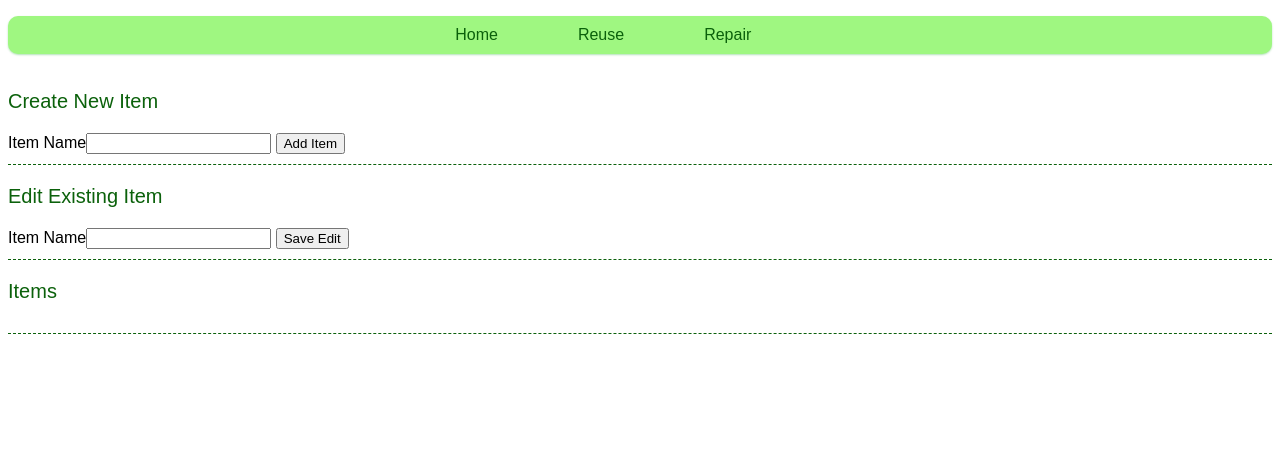
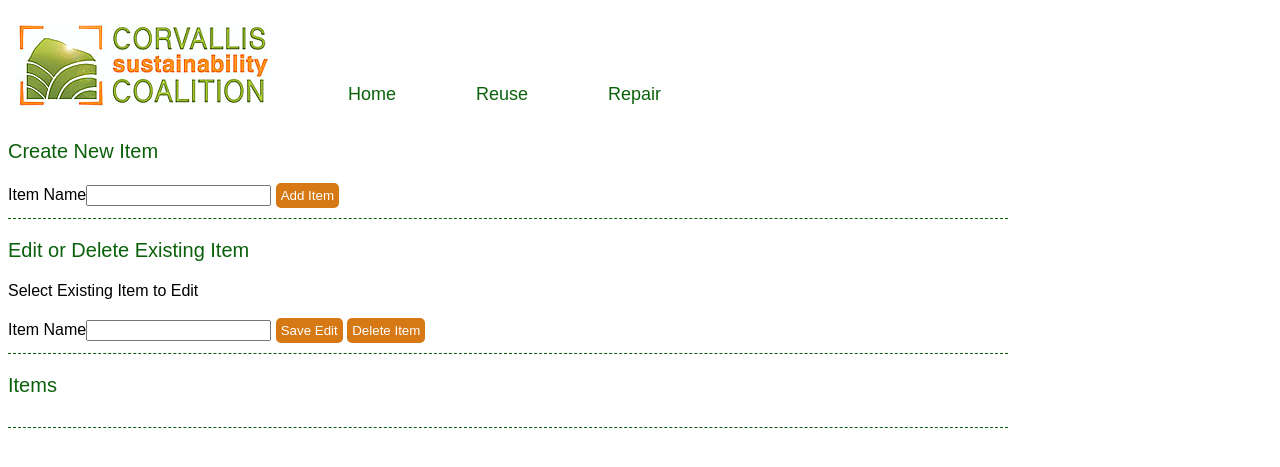
Before and after one commit to laurapfister/CorvallisReuseApp, a PHP site: page /rep_items.html in a window 1280 px wide. Shown: the top 467 px of the page. Run offline with PHP 8.4, Linux system fonts and the light colour scheme; some libraries are stand-ins or nearby versions.

Commit message:
Repair Items CSS and JS functionality

```diff
--- a/rep_items.css
+++ b/rep_items.css
@@ -1,6 +1,12 @@
 body{
     background-color:#FFFFFF;
     font-family:Arial;
+}
+
+#header{
+    display: block;
+    width: 1000px;
+    height: 112px;
 }
 
 h3{
@@ -13,6 +19,7 @@
 section{
     border-bottom:1px dashed #0B610B;
     padding-bottom: 10px;
+    width: 1000px;
 }
 
 .menu-list:after{
@@ -22,35 +29,42 @@
 }
 
 .menu-wrap{
-    width:100%;
-    background:#9FF781;
-    border-radius:10px;
-    box-shadow: 0px 1px 2px rgba(0, 160, 20, 0.3);
+    max-width: 840px;
+    background:#FFFFFF;
+    border-radius:2px;
+    float: left;
+    display:inline-block;
 
 }
 
 .menu{
-    display: block;
-    width: 100%;
+    display: inline-block;
+    width: 840px;
     margin: 0px auto;
+    height: 32px;
+    padding-bottom: 30px;
+    padding-top: 50px;
+    position: absolute;
 }
 
 .menu li{
     margin:0px;
     list-style:none;
-    left:30%;
+    right: 0%;
  }
 
 .menu a{
     transition:all linear 0.15s;
     text-decoration:none;
     color:#0B610B;
+    font-size:18px;
 }
 
 .menu li:hover > a, .menu .current-item > a{
     text-decoration:none;
-    background: #3C9849;
-    color: #FFFFFF;
+    text-shadow:0px 0.5px 0px rgba(27,95, 22, .3), 0px -0.5px 0px rgba(0,0,0,.7);
+    border-bottom:1px solid #76836D;
+    border-top:1px solid #76836D;
 }
 
 .menu .drop-down{
@@ -69,8 +83,9 @@
  }
 
 .menu > ul > li:hover > a, .menu > ul > .current-items > a{
-    background:#3C9849;
-    color: #FFFFFF;
+    text-shadow:0px 0.5px 0px rgba(27,95, 22, .3), 0px -0.5px 0px rgba(0,0,0,.7);
+    border: none;
+
 }
 
 .menu li:hover .sub-menu{
@@ -87,13 +102,14 @@
     z-index:-1;
     opacity:0;
     transition:opacity linear 0.15s;
-    background:#9FF781;
+    background:#FFFFFF;
+    text-align: center;
 
  }
 
 .sub-menu li{
     display:block;
-    border-bottom:1px solid #3C9849;
+    border-bottom:1px solid #E5E7E3;
  }
 
 .sub-menu li a{
@@ -104,3 +120,23 @@
 #items{
     display:block;
 }
+
+#logo{
+    background: url("./header_new3.png") no-repeat;
+    z-index: 1;
+    width: 260px;
+    height: 112px;
+    background-size: 260px, 112px;
+    display: inline-block;
+    position: relative;
+    float: left;
+}
+
+.button{
+    background-color:#D67814;
+    color: #FFFFFF;
+    box-shadow: none;
+    padding: 5px;
+    border-radius: 5px;
+    border: none;
+}
--- a/rep_items.html
+++ b/rep_items.html
@@ -4,8 +4,10 @@
     <title>Repair Items Directory Edit</title>
     <meta charset="utf-8">
     <link rel="stylesheet" type="text/css" href="rep_items.css">
+    <script src="https://ajax.googleapis.com/ajax/libs/jquery/2.1.4/jquery.min.js"></script>
   </head>
   <body>
+    <div id="header">
       <div id="logo"></div>
       <div class="menu-wrap">
 	<nav class="menu">
@@ -14,20 +16,21 @@
 	    <li>
 	      <a href="#">Reuse<span class="drop-down"></span></a>
 	      <ul class="sub-menu">
-	      <li><a href="#">Businesses</a></li>
-	      <li><a href="#">Categories</a></li>
-	      <li><a href="#">Items</a></li>
+		<li><a href="./reuse_businesses.html">Businesses</a></li>
+		<li><a href="./reuse_categories.html">Categories</a></li>
+		<li><a href="./reuse_items.html">Items</a></li>
 	      </ul>
 	    </li>
 	    <li>
 	      <a href="#">Repair<span class="drop-down"></span></a>
 	      <ul class="sub-menu">
-	      <li><a href="#">Businesses</a></li>
-	      <li><a href="#">Items</a></li>
+		<li><a href="./rep_businesses.html">Businesses</a></li>
+		<li><a href="./rep_items.html">Items</a></li>
 	      </ul>
 	    </li>
 	  </ul>
 	</nav>
+      </div>
     </div>
 
     <!--- New Item input here --->
@@ -37,26 +40,30 @@
 	<h3>Create New Item</h3>
 	<form>
 	  <label>Item Name<input id="iname" type="text"></label>
-	  <input type="button" value = "Add Item">
+	  <input class="button" type="button" id="add_item" value = "Add Item">
 	</form>
       </section>
     </div>
     <!--- Edit Existing item here --->
     <section>
-      <h3> Edit Existing Item </h3>
+      <h3> Edit or Delete Existing Item </h3>
        <form>
-	 <label>Item Name<input type="text"></label>
-	 <input type="button" value = "Save Edit">
+	 <label> Select Existing Item to Edit<div id="cur_items"></div></label>
+	 <br>
+	 <input type="hidden" id="hidden_select">
+	 <label>Item Name<input id="item_name_edit" type="text"></label>
+	 <input id="edit_item" class="button" type="button" value = "Save Edit">
+	 <input id="delete_item" class="button" type="button" value = "Delete Item">
       </form>
     </section>
 
     <!--- List of  Items here --->
     <section>
       <h3> Items </h3>
-
+      <div id="item_list"></div>
     </section>
     </div>
 
-
+    <script src="rep_items.js"></script>
   </body>
 </html>
--- /dev/null
+++ b/rep_items.js
@@ -0,0 +1,83 @@
+var base_url = "http://web.engr.oregonstate.edu/~pfisterl/cs419/api/index.php";
+
+
+
+
+$(document).ready(function(){
+
+    function load_items(){$.ajax({type:"GET",
+		url: base_url+"/repairItem",
+		dataType: 'json',
+		success: function(data){
+		    var items = "<select name='select_item' id='select_item'><option>-------------</option>";
+		    var list = "";
+		    for(var i = 0; i < data.length; i++){
+			console.log(data[i].itemName);
+			items += "<option>";
+			items += data[i].itemName;
+			items += "</option>";
+			list += "<div class='item'>";
+			list += data[i].itemName;
+			list += "</div>";
+		    }
+		    items += "</select>";
+		    document.getElementById("cur_items").innerHTML = items;
+		    document.getElementById("item_list").innerHTML = list;
+
+		    var selected = $("option:selected", this);
+			document.getElementById("item_name_edit").value = selected.text();
+			document.getElementById("hidden_select").value = selected.text();
+
+		    $("#select_item").bind('change', function(){
+			var selected = $("option:selected", this);
+			document.getElementById("item_name_edit").value = selected.text();
+			document.getElementById("hidden_select").value = selected.text();
+		    });
+		},
+		error: function(){
+		    console.log("error");
+	       }
+	   });
+	}
+    load_items();
+
+
+    $("#edit_item").click(function(){
+	var cur_item = document.getElementById("hidden_select").value;
+	var new_item = document.getElementById("item_name_edit").value;
+	$.ajax({type:"PATCH",
+		url: base_url+"/repairItem/"+cur_item+"/"+new_item,
+		dataType: 'json'
+		}).always(function(){
+		   load_items()
+		   });
+
+    });
+
+    $("#add_item").click(function(){
+	var new_item = document.getElementById("iname").value;
+	$.ajax({type:"POST",
+		url:base_url+"/repairItem",
+		dataType: 'json',
+		contentType: 'application/json',
+		data:JSON.stringify({'itemName': new_item})
+	       }).always(function(){
+		   load_items()
+		   document.getElementById("iname").value = "";
+		   });
+    });
+
+    $("#delete_item").click(function(){
+	var cur_item = document.getElementById("hidden_select").value;
+	var cont = confirm("Are you sure you want to delete "+cur_item+"?");
+	if(cont){
+	    $.ajax({type:"DELETE",
+		    url: base_url+"/repairItem/"+cur_item,
+		    dataType: 'json',
+		    success: function(){
+			load_items();
+		    }
+		   }).always(load_items);
+	    }
+    });
+});
```
Also changed, not shown: index.php (+20 -2 lines), header_new3.png (added), 2 other files. Lines whose indentation alone changed are shown as unchanged.
